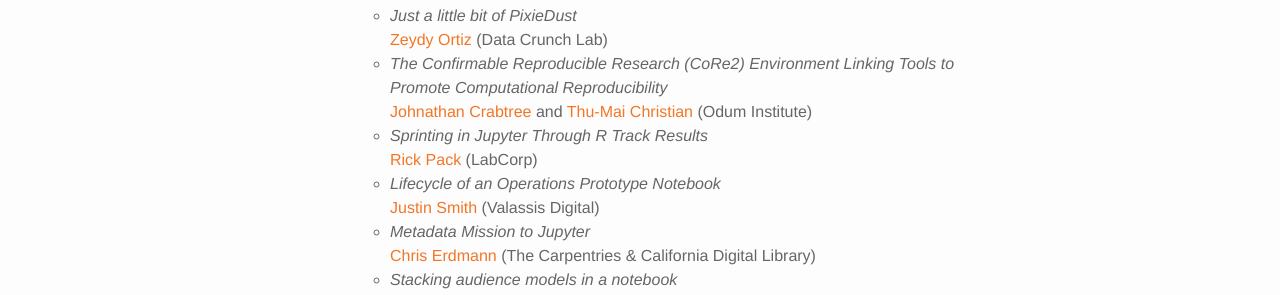
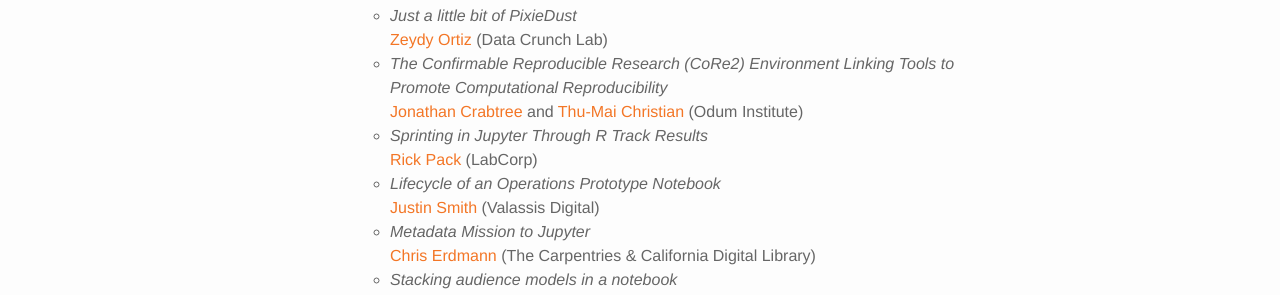
Before and after one commit to bogoli/-folio, a Jekyll site: the page built from information.md, in a window 1280 px wide and 900 px high, scrolled down 1225 px. Shown: the part 157-452 px from the top of the window. Built offline with Jekyll 4.4.1, drawn with Linux system fonts in a browser that asks for light colours; nearby versions of some CDN libraries.

Commit message:
Fix Jonathan's name
It's spelled right on the printed schedule (phew)

```diff
--- a/information.md
+++ b/information.md
@@ -41,7 +41,7 @@ November 13, 2018<br />
 * 15:15 — 15:30: Late afternoon break
 * 15:30 — 16:55  Short talks
     * *Just a little bit of PixieDust*<br />[Zeydy Ortiz](https://twitter.com/DrZeydy) (Data Crunch Lab)
-    * *The Confirmable Reproducible Research (CoRe2) Environment Linking Tools to Promote Computational Reproducibility*<br />[Johnathan Crabtree](https://twitter.com/jonc1438) and [Thu-Mai Christian](https://twitter.com/tl_christian) (Odum Institute)
+    * *The Confirmable Reproducible Research (CoRe2) Environment Linking Tools to Promote Computational Reproducibility*<br />[Jonathan Crabtree](https://twitter.com/jonc1438) and [Thu-Mai Christian](https://twitter.com/tl_christian) (Odum Institute)
     * *Sprinting in Jupyter Through R Track Results*<br />[Rick Pack](https://twitter.com/rick_pack2) (LabCorp)
     * *Lifecycle of an Operations Prototype Notebook*<br />[Justin Smith](https://www.linkedin.com/in/smithjustinj/) (Valassis Digital)
     * *Metadata Mission to Jupyter*<br />[Chris Erdmann](https://twitter.com/libcce) (The Carpentries & California Digital Library)
```
